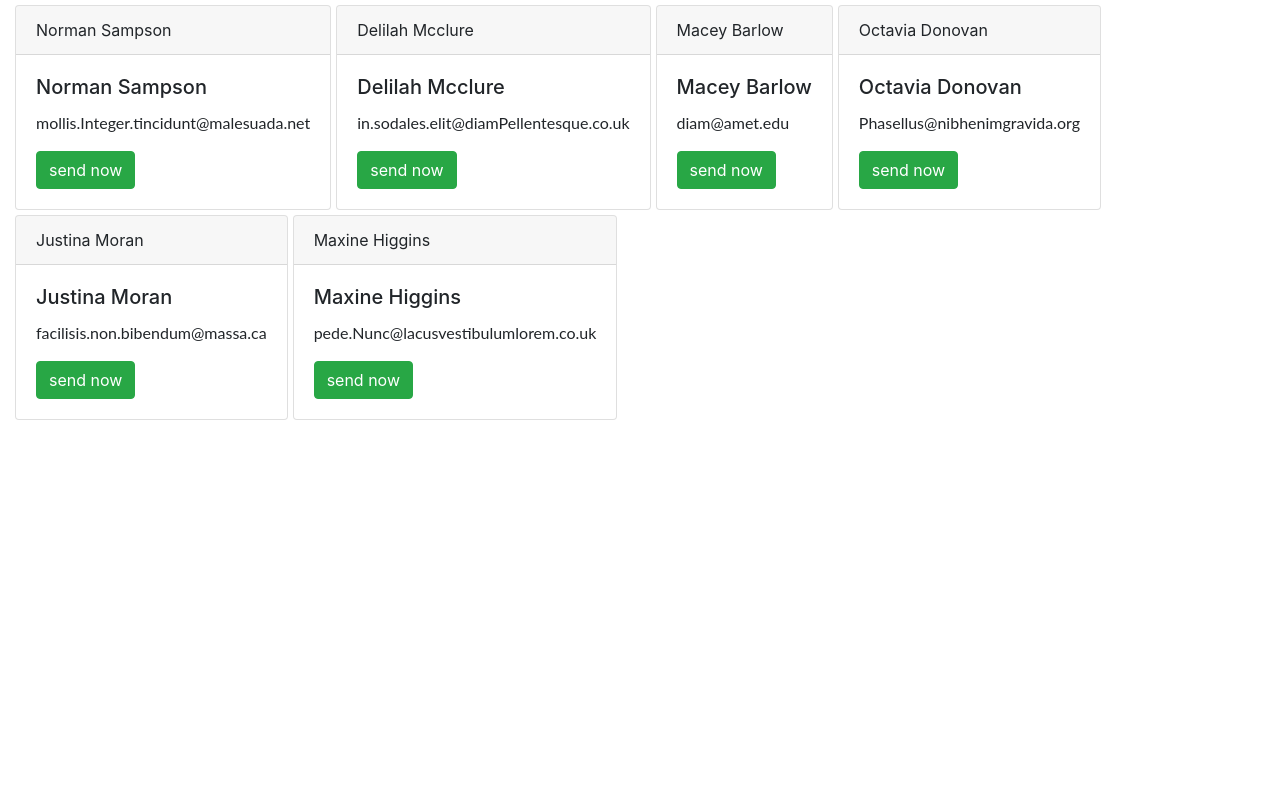
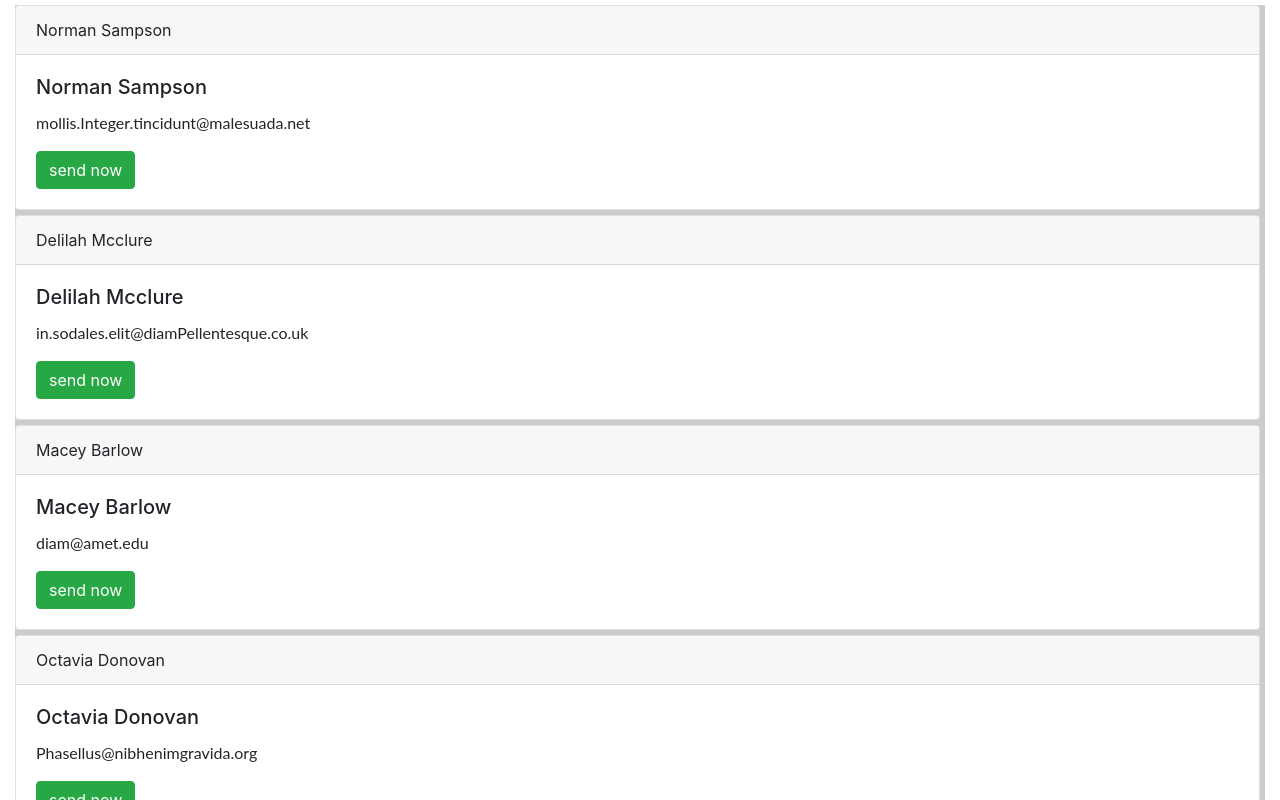
Before and after one commit to sauldesigner/angular-repeater, an Angular app: page / in a window 1280 px wide. Shown: the top 800 px of the page. Built offline with nearby package versions, Linux system fonts and the light colour scheme.

Commit message:
Set ids and styles

```diff
--- a/src/components/app/app.component.html
+++ b/src/components/app/app.component.html
@@ -1,18 +1,13 @@
 <div class="container-fluid">
 
 
-	<block-repeater id="employeeRepeater"
-  [data]="employees"
-  propertyKeyName="employeeId"
-  (selectedChanged)="employeeSelectedChanged($event)"
-  containerClass="containerClassName"
-  elementClass="elementClassName"
-  >
+	<div block-repeater id="employeeRepeater" [data]="employees" propertyKeyName="employeeId" (selectedChanged)="employeeSelectedChanged($event)"
+	 containerClass="employeeContainer" elementClass="employeeElement">
 
 		<ng-template #blockRepeaterCustomTemplate let-employee="dataItem" let-employeeIsSelected="isSelected">
 
 
-			<div class="card float-left" style="margin: 5px 5px 0 0;" [ngClass]="{'border-primary bg-light': employeeIsSelected}">
+			<div class="card" [ngClass]="{'border-primary bg-light': employeeIsSelected}">
 				<div class="card-header">
 					{{employee.name}}
 				</div>
@@ -20,15 +15,15 @@
 					<h5 class="card-title">{{employee.name}}</h5>
 					<p class="card-text">
 						{{employee.email}}
-            </p>
-            <button type="button" class="btn btn-success" (click)="sendEmployeeHandler($event, employee)">send now</button>
+					</p>
+					<button type="button" class="btn btn-success" (click)="sendEmployeeHandler($event, employee)">send now</button>
 				</div>
 			</div>
 
 
 		</ng-template>
 
-	</block-repeater>
+	</div>
 
 
 
--- a/src/components/repeater/repeater.component.html
+++ b/src/components/repeater/repeater.component.html
@@ -1,11 +1,9 @@
-    <div class="{{containerClass}}" >
+<div id="{{id}}_container" class="{{containerClass}}">
 
-            <div class="{{elementClass}}"
-                 *ngFor="let dataItem of itemsForRepetition; let index = index"
-                 (click)="itemClickedHandler(dataItem)">
+	<div id="{{id}}_element" class="{{elementClass}}" *ngFor="let dataItem of itemsForRepetition; let index = index" (click)="itemClickedHandler(dataItem)">
 
-                 <ng-container *ngTemplateOutlet="template;context:{dataItem: dataItem, isSelected:itemIsSelected(dataItem)}">
-                </ng-container>
+		<ng-container *ngTemplateOutlet="template;context:{dataItem: dataItem, isSelected:itemIsSelected(dataItem)}">
+		</ng-container>
 
-            </div>
-    </div>
+	</div>
+</div>
--- a/src/components/repeater/repeater.component.ts
+++ b/src/components/repeater/repeater.component.ts
@@ -10,7 +10,7 @@ import {
 
 
 @Component({
-  selector: 'block-repeater',
+  selector: '[block-repeater]',
   templateUrl: './repeater.component.html',
   styleUrls: ['./repeater.component.css']
 })
--- a/src/styles.css
+++ b/src/styles.css
@@ -5,3 +5,9 @@
   background-color: #c0bfbf;
   border: 1px solid #858585;
 }
+.employeeContainer {
+  background-color: #ccc;
+}
+.employeeElement {
+  margin: 5px 5px 0 0;
+}
```
